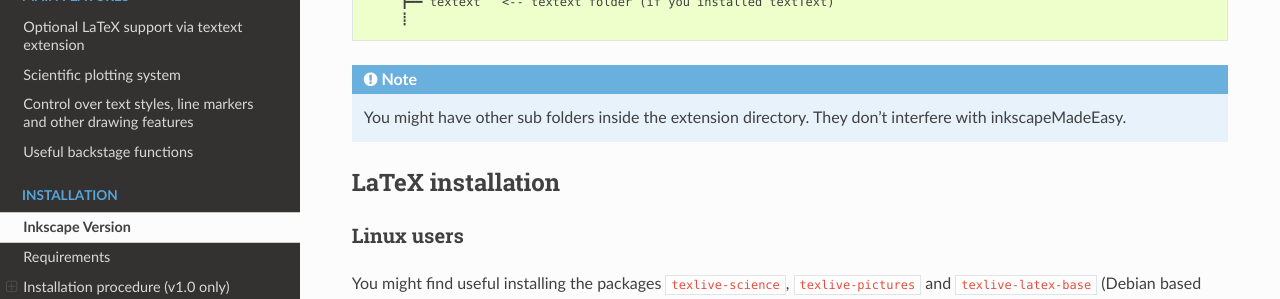
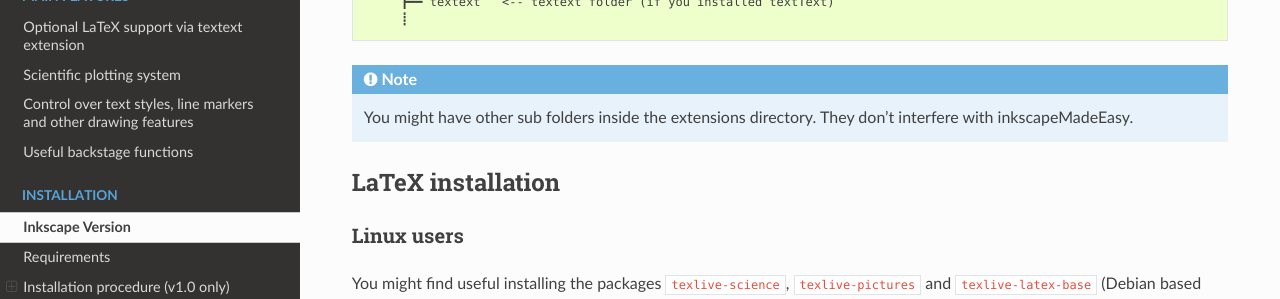
Before and after one commit to fsmMLK/inkscapeMadeEasy, a Sphinx documentation site: the page built from docs/source/installation.rst, in a window 1280 px wide and 900 px high, scrolled down 1835 px. Shown: the part 150-449 px from the top of the window. Built offline with Sphinx 7.4.7 and the Read the Docs theme 2.0.0, drawn with Linux system fonts in a browser that asks for light colours; formulas are drawn with MathJax 3.

```diff
--- a/docs/source/installation.rst
+++ b/docs/source/installation.rst
@@ -67,7 +67,7 @@ Installation procedure (v1.0 only)
         ┣━━ textext   <-- textext folder (if you installed textText)
         ┋
 
-.. note::  You might have other sub folders inside the extension directory. They don't interfere with inkscapeMadeEasy.
+.. note::  You might have other sub folders inside the extensions directory. They don't interfere with inkscapeMadeEasy.
 
 
 
```
Also changed, not shown: README.md (+1 -1 lines).
